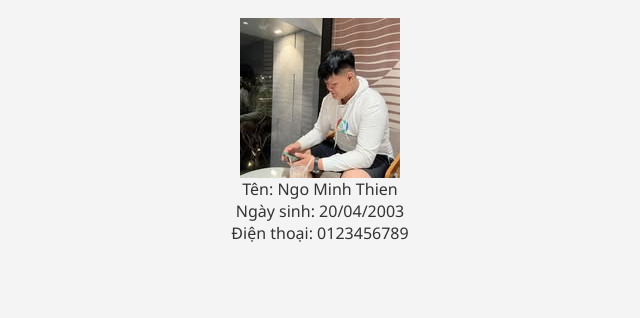
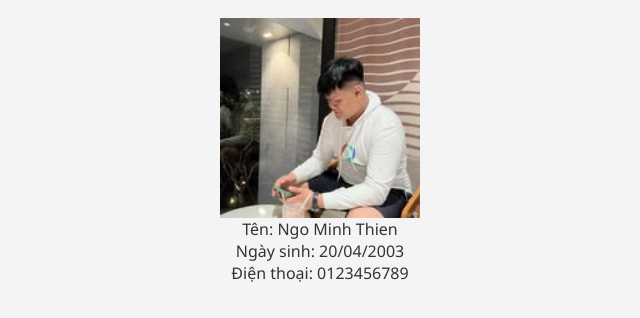
Before and after one commit to phuocthien412/ngominhthien2, a plain HTML site: page index.html in a window 1280 px wide. Shown: the part 66-384 px from the top of the page, without its empty margins (320-960 px from the left). Drawn offline with Linux system fonts and the light colour scheme.

Commit message:
seconde update

```diff
--- a/style.css
+++ b/style.css
@@ -19,4 +19,6 @@ h1 {
 .profile-image {
     display: block;
     margin: 0 auto;
+    width: 200px; /* Thay đổi kích thước theo ý muốn */
+    height: auto; /* Giữ tỷ lệ khung hình */
 }
```
